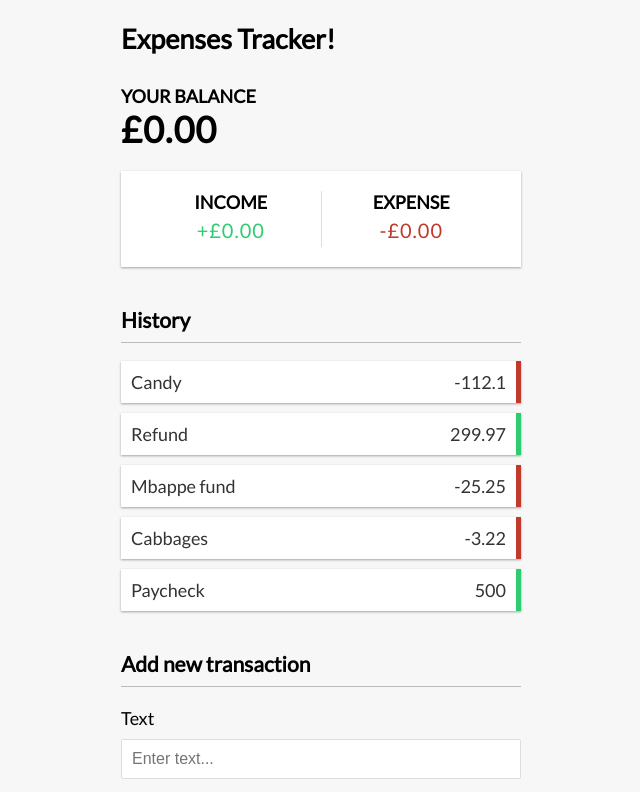
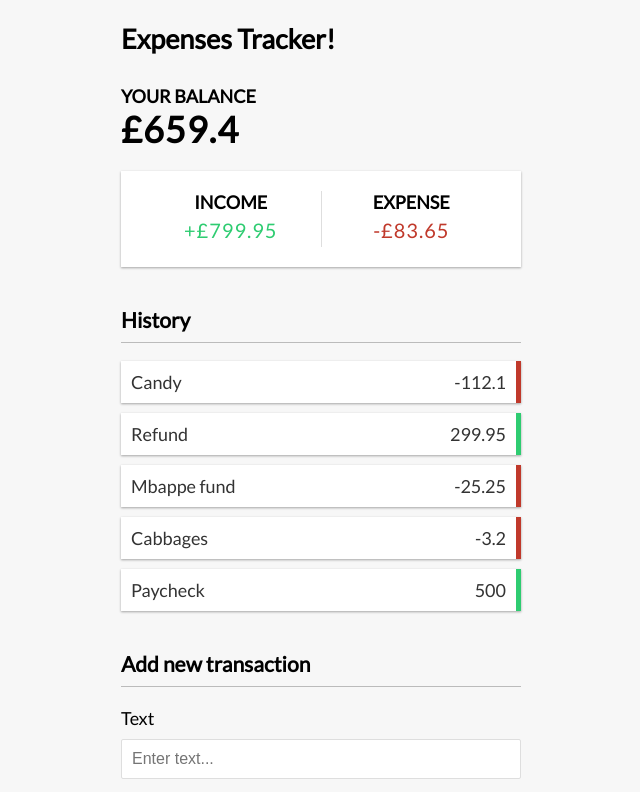
Before and after one commit to MattHammond94/VuesFromTheGit, a Vue app in the folder expenses-app/: page / in a window 1280 px wide. Shown: the top 792 px of the page, without its empty margins (319-959 px from the left). Built offline with nearby package versions, Linux system fonts and the light colour scheme.

Commit message:
Add props for incomeExpenses pcomponent and Balance component

```diff
--- a/expenses-app/src/App.vue
+++ b/expenses-app/src/App.vue
@@ -1,8 +1,8 @@
 <template>
   <Header />
   <div class="container">
-    <Balance />
-    <IncomeExpenses />
+    <Balance :total="total"/>
+    <IncomeExpenses :income="income" :outgoings="outgoings" />
     <TransactionList :transactions="transactions" />
     <AddTransaction />
   </div>
@@ -16,15 +16,36 @@
   import TransactionList from './components/TransactionList.vue'
   import AddTransaction from './components/AddTransaction.vue'
 
-  import { ref } from 'vue';
+  import { ref, computed } from 'vue';
 
   const transactions = ref([
     { id: 1, text: 'Candy', amount: -112.10 },
-    { id: 2, text: 'Refund', amount: 299.97 },
+    { id: 2, text: 'Refund', amount: 299.95 },
     { id: 3, text: 'Mbappe fund', amount: -25.25 },
-    { id: 4, text: 'Cabbages', amount: -3.22 },
+    { id: 4, text: 'Cabbages', amount: -3.20 },
     { id: 5, text: 'Paycheck', amount: 500 }
   ]);
+
+  const total = computed(() => {
+    return transactions.value.reduce((acc, transaction) => {
+      return acc + transaction.amount
+    }, 0);
+  });
+
+  const income = computed(() => {
+    return transactions.value.filter((transaction) => transaction.amount > 0)
+    .reduce((acc, transaction) => {
+      return acc + transaction.amount
+    }, 0);
+  });
+
+  const outgoings = computed(() => {
+    return transactions.value.filter((transaction) => transaction.amount < 0)
+    .reduce((acc, transaction) => {
+      return Math.abs(acc + transaction.amount)
+    }, 0).toFixed(2);
+  });
+
 
   // export default {
   //   components: {
--- a/expenses-app/src/components/Balance.vue
+++ b/expenses-app/src/components/Balance.vue
@@ -1,4 +1,15 @@
 <template>
   <h4>Your balance</h4>
-  <h1 id="balance">£0.00</h1>
+  <h1 id="balance">£{{ total }}</h1>
 </template>
+
+<script setup>
+  import { defineProps } from 'vue';
+
+  const props = defineProps({
+    total: {
+      type: Number,
+      required: true
+    },
+  });
+</script>
--- a/expenses-app/src/components/IncomeExpenses.vue
+++ b/expenses-app/src/components/IncomeExpenses.vue
@@ -2,11 +2,26 @@
   <div class="inc-exp-container">
     <div>
       <h4>Income</h4>
-      <p id="money-plus" class="money plus">+£0.00</p>
+      <p id="money-plus" class="money plus">+£{{ income }}</p>
     </div>
     <div>
       <h4>Expense</h4>
-      <p id="money-minus" class="money minus">-£0.00</p>
+      <p id="money-minus" class="money minus">-£{{ outgoings }}</p>
     </div>
   </div>
 </template>
+
+<script setup>
+  import { defineProps } from 'vue';
+
+  const props = defineProps({
+    outgoings: {
+      type: Number,
+      required: true
+    },
+    income: {
+      type: Number,
+      required: true
+    },
+  });
+</script>
```
Also changed, not shown: 1 other file (tests, documents, lock files or other folders).
